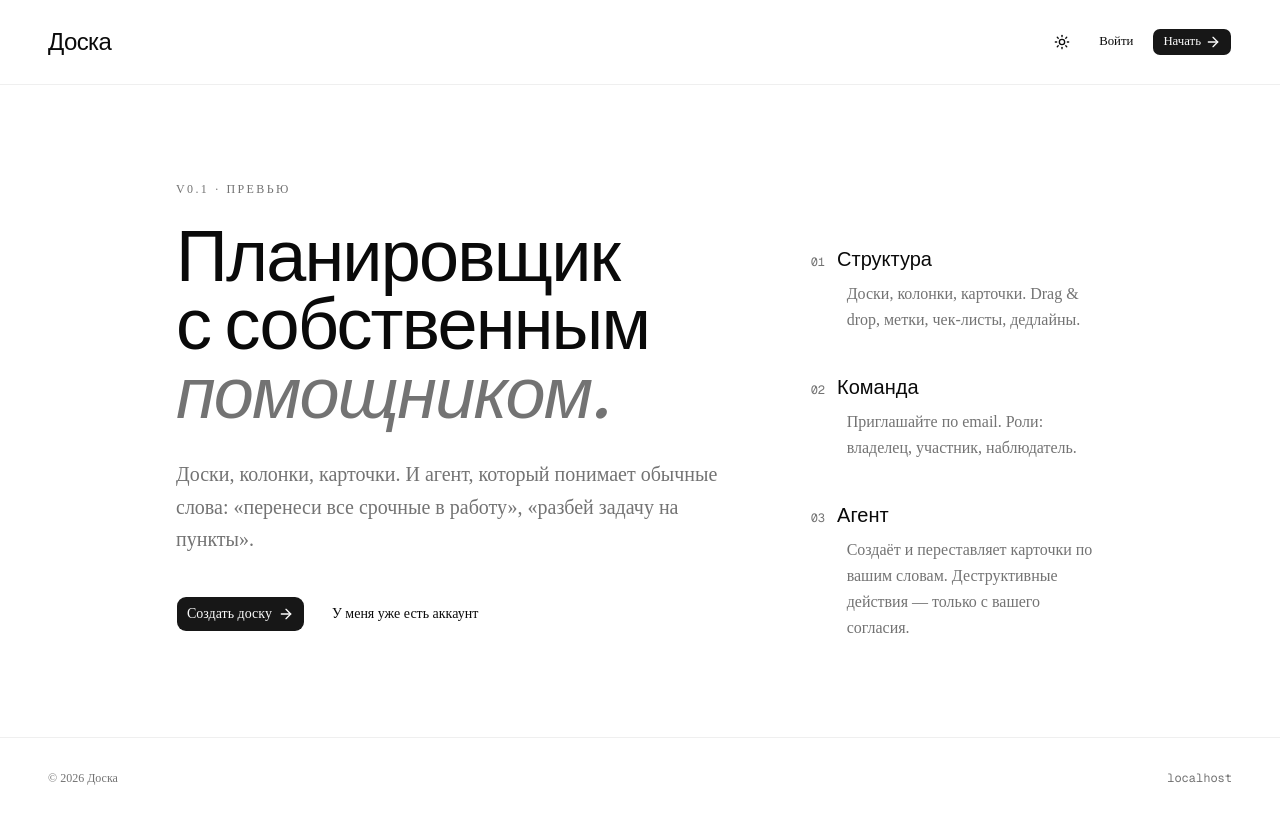
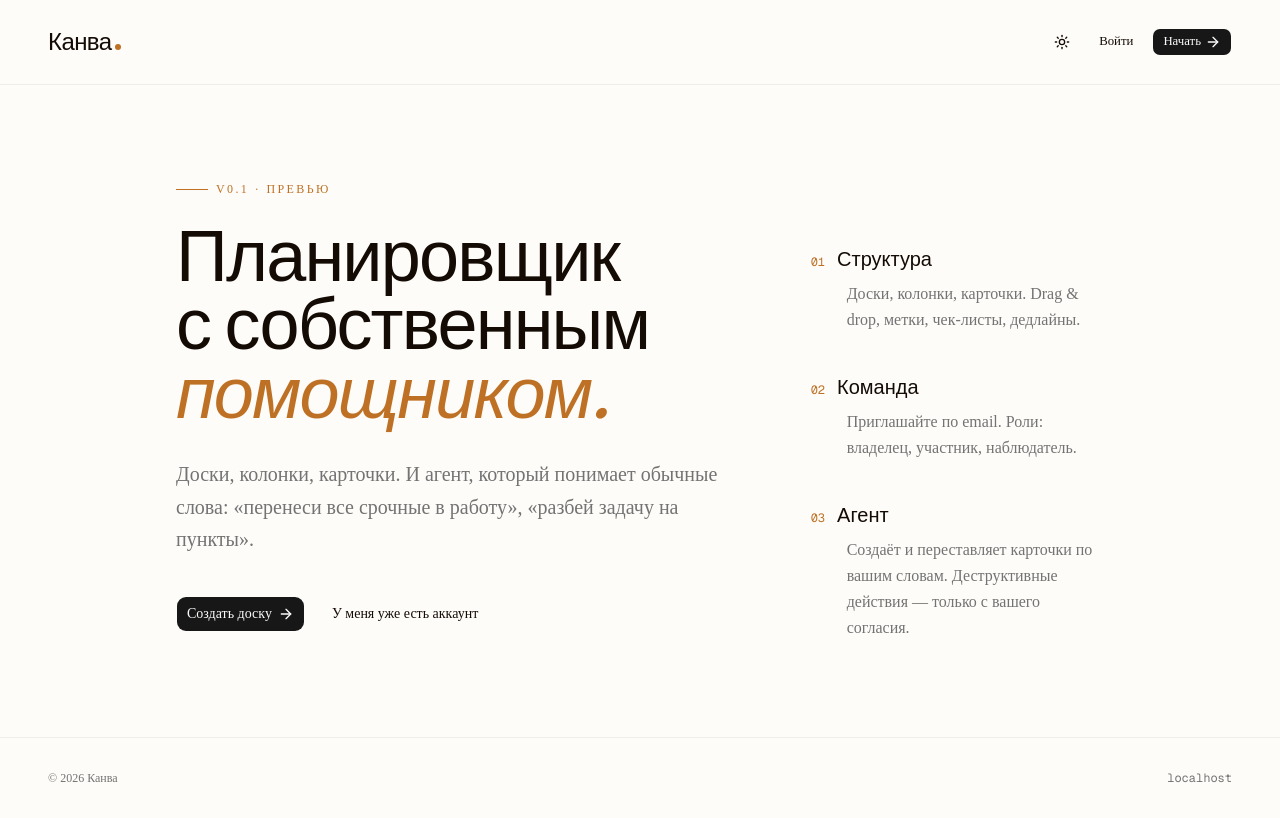
Before and after one commit to popkorn4/pinna, a Next.js app: page / in a window 1280 px wide. Built offline with nearby package versions, Linux system fonts and the light colour scheme; no server answers.

Commit message:
rebrand: Канва, warm cream background + amber accent

```diff
--- a/src/app/(auth)/layout.tsx
+++ b/src/app/(auth)/layout.tsx
@@ -6,8 +6,12 @@ export default function AuthLayout({ children }: { children: React.ReactNode })
   return (
     <div className="min-h-dvh flex flex-col">
       <header className="flex items-center justify-between px-6 md:px-12 py-6">
-        <Link href="/" className="font-display text-2xl tracking-tight">
-          Доска
+        <Link
+          href="/"
+          className="font-display text-2xl tracking-tight inline-flex items-baseline gap-1"
+        >
+          Канва
+          <span className="size-1.5 rounded-full bg-brand" aria-hidden />
         </Link>
         <ThemeToggle />
       </header>
--- a/src/app/boards/page.tsx
+++ b/src/app/boards/page.tsx
@@ -17,8 +17,12 @@ export default async function BoardsPage() {
   return (
     <div className="min-h-dvh flex flex-col">
       <header className="flex items-center justify-between px-6 md:px-12 py-6 border-b border-border/60">
-        <Link href="/" className="font-display text-2xl tracking-tight">
-          Доска
+        <Link
+          href="/"
+          className="font-display text-2xl tracking-tight inline-flex items-baseline gap-1"
+        >
+          Канва
+          <span className="size-1.5 rounded-full bg-brand" aria-hidden />
         </Link>
         <div className="flex items-center gap-2">
           <ThemeToggle />
@@ -29,8 +33,8 @@ export default async function BoardsPage() {
       <main className="flex-1 px-6 md:px-12 py-12 md:py-16 max-w-5xl mx-auto w-full">
         <div className="flex items-end justify-between gap-4 mb-12">
           <div>
-            <p className="text-xs uppercase tracking-[0.2em] text-muted-foreground mb-2">
-              Доски
+            <p className="text-xs uppercase tracking-[0.2em] text-brand mb-2 flex items-center gap-2">
+              <span className="inline-block h-px w-6 bg-brand" /> Доски
             </p>
             <h1 className="font-display text-4xl md:text-5xl tracking-tight">
               Мои доски
--- a/src/app/globals.css
+++ b/src/app/globals.css
@@ -7,6 +7,10 @@
 @theme inline {
   --color-background: var(--background);
   --color-foreground: var(--foreground);
+  --color-brand: var(--brand);
+  --color-brand-foreground: var(--brand-foreground);
+  --color-brand-soft: var(--brand-soft);
+  --color-ink: var(--ink);
   --font-sans: var(--font-sans);
   --font-mono: var(--font-geist-mono);
   --font-display: var(--font-fraunces);
@@ -80,8 +84,16 @@
   --sidebar-accent-foreground: oklch(0.205 0 0);
   --sidebar-border: oklch(0.922 0 0);
   --sidebar-ring: oklch(0.708 0 0);
-  --background: oklch(1 0 0);
-  --foreground: oklch(0.145 0 0);
+  /* почему слегка тёплый бэкграунд: чистый белый + Fraunces смотрится холодно;
+     лёгкий кремовый тон делает интерфейс «бумажным» */
+  --background: oklch(0.992 0.005 80);
+  --foreground: oklch(0.16 0.02 60);
+  /* брендовая охра — акцент: подзаголовки, рамка-«полоска» бренда, hover-фон */
+  --brand: oklch(0.62 0.13 60);
+  --brand-foreground: oklch(0.99 0.005 80);
+  --brand-soft: oklch(0.95 0.04 70);
+  /* тёмные чернила — для крупной декоративной типографики на лендинге */
+  --ink: oklch(0.22 0.04 250);
 }
 
 .dark {
@@ -116,6 +128,11 @@
   --sidebar-accent-foreground: oklch(0.985 0 0);
   --sidebar-border: oklch(1 0 0 / 10%);
   --sidebar-ring: oklch(0.556 0 0);
+  /* в тёмной теме охра менее насыщенная — чтобы не "жгла" */
+  --brand: oklch(0.78 0.12 70);
+  --brand-foreground: oklch(0.16 0.02 60);
+  --brand-soft: oklch(0.28 0.06 70);
+  --ink: oklch(0.95 0.02 80);
 }
 
 @layer base {
--- a/src/app/invite/[token]/page.tsx
+++ b/src/app/invite/[token]/page.tsx
@@ -50,8 +50,12 @@ export default async function InvitePage({ params }: Props) {
   return (
     <div className="min-h-dvh flex flex-col">
       <header className="flex items-center justify-between px-6 md:px-12 py-6">
-        <Link href="/" className="font-display text-2xl tracking-tight">
-          Доска
+        <Link
+          href="/"
+          className="font-display text-2xl tracking-tight inline-flex items-baseline gap-1"
+        >
+          Канва
+          <span className="size-1.5 rounded-full bg-brand" aria-hidden />
         </Link>
         <ThemeToggle />
       </header>
--- a/src/app/layout.tsx
+++ b/src/app/layout.tsx
@@ -22,7 +22,7 @@ const fraunces = Fraunces({
 });
 
 export const metadata: Metadata = {
-  title: "Доска — Kanban с AI-агентом",
+  title: "Канва — Kanban с AI-агентом",
   description:
     "Минималистичный планировщик с досками, карточками и помощником, который понимает текстовые команды.",
 };
--- a/src/app/page.tsx
+++ b/src/app/page.tsx
@@ -14,10 +14,14 @@ export default async function HomePage() {
       <header className="flex items-center justify-between px-6 md:px-12 py-6 border-b border-border/60">
         <Link
           href="/"
-          className="font-display text-2xl tracking-tight"
-          aria-label="Доска"
+          className="font-display text-2xl tracking-tight inline-flex items-baseline gap-1"
+          aria-label="Канва"
         >
-          Доска
+          Канва
+          <span
+            className="size-1.5 rounded-full bg-brand"
+            aria-hidden
+          />
         </Link>
         <div className="flex items-center gap-2">
           <ThemeToggle />
@@ -50,15 +54,15 @@ export default async function HomePage() {
       <main className="flex-1 px-6 md:px-12 py-16 md:py-24 max-w-5xl mx-auto w-full">
         <section className="grid grid-cols-12 gap-x-6 gap-y-16">
           <div className="col-span-12 md:col-span-8">
-            <p className="text-xs uppercase tracking-[0.2em] text-muted-foreground mb-6">
-              v0.1 · превью
+            <p className="text-xs uppercase tracking-[0.2em] text-brand mb-6 flex items-center gap-2">
+              <span className="inline-block h-px w-8 bg-brand" /> v0.1 · превью
             </p>
             <h1 className="font-display text-5xl md:text-7xl leading-[0.95] tracking-tight">
               Планировщик
               <br />
               с собственным
               <br />
-              <em className="italic text-muted-foreground">помощником.</em>
+              <em className="italic text-brand">помощником.</em>
             </h1>
             <p className="mt-8 text-lg md:text-xl text-muted-foreground max-w-xl leading-relaxed">
               Доски, колонки, карточки. И агент, который понимает обычные
@@ -111,7 +115,7 @@ export default async function HomePage() {
       </main>
 
       <footer className="px-6 md:px-12 py-8 border-t border-border/60 text-xs text-muted-foreground flex justify-between">
-        <span>© {new Date().getFullYear()} Доска</span>
+        <span>© {new Date().getFullYear()} Канва</span>
         <span className="font-mono">localhost</span>
       </footer>
     </div>
@@ -130,7 +134,7 @@ function Block({
   return (
     <div>
       <div className="flex items-baseline gap-3 mb-2">
-        <span className="font-mono text-xs text-muted-foreground">{index}</span>
+        <span className="font-mono text-xs text-brand">{index}</span>
         <h3 className="font-display text-xl">{title}</h3>
       </div>
       <p className="text-muted-foreground leading-relaxed pl-9">{body}</p>
--- a/src/lib/email/resend.ts
+++ b/src/lib/email/resend.ts
@@ -37,7 +37,7 @@ export async function sendBoardInvite(
         text: [
           `Привет!`,
           ``,
-          `${params.inviterName} приглашает вас присоединиться к доске «${params.boardTitle}» в Доска (Kanban-планировщик).`,
+          `${params.inviterName} приглашает вас присоединиться к доске «${params.boardTitle}» в Канву (Kanban-планировщик).`,
           ``,
           `Принять приглашение:`,
           params.acceptUrl,
```
